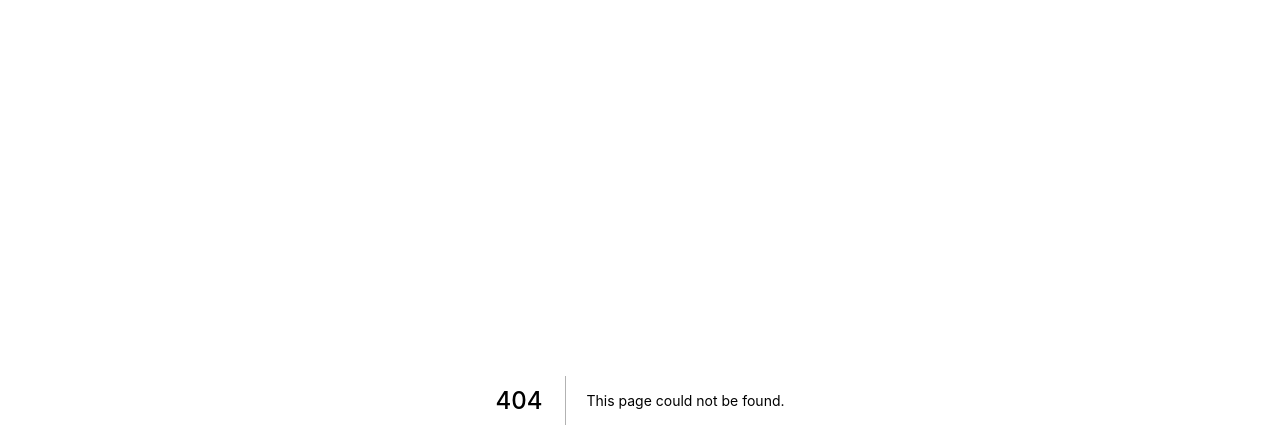
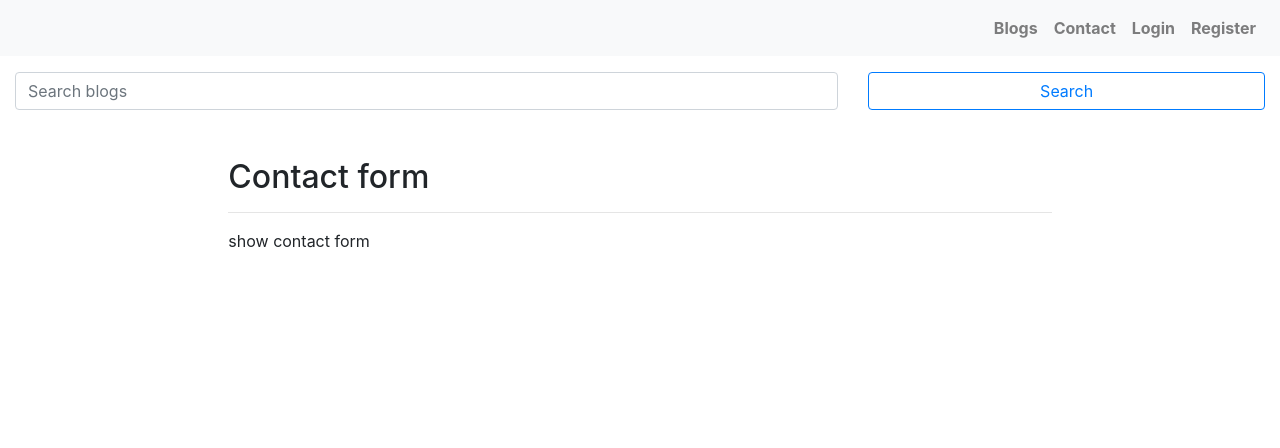
Before and after one commit to Anirban007-jpg/SEO-Blog-Nextjs, a Next.js app in the folder frontend/: page /contact in a window 1280 px wide. Before the commit this address had no page. Shown: the top 448 px of the page. Built offline with nearby package versions, Linux system fonts and the light colour scheme.

Commit message:
Closes #86

```diff
--- /dev/null
+++ b/frontend/actions/form.js
@@ -0,0 +1,25 @@
+import fetch from 'isomorphic-fetch';
+import { API } from '../config';
+
+export const emailContactForm = data => {
+    let emailEndpoint;
+
+    if (data.authorEmail) {
+        emailEndpoint = `${API}/contact-blog-author`;
+    } else {
+        emailEndpoint = `${API}/contact`;
+    }
+
+    return fetch(`${emailEndpoint}`, {
+        method: 'POST',
+        headers: {
+            Accept: 'application/json',
+            'Content-Type': 'application/json'
+        },
+        body: JSON.stringify(data)
+    })
+        .then(response => {
+            return response.json();
+        })
+        .catch(err => console.log(err));
+};
--- a/frontend/components/Header.js
+++ b/frontend/components/Header.js
@@ -68,6 +68,15 @@ const Header = () => {
                     </NavLink>
                  </Link>
               </NavItem>
+              <NavItem>
+                <Link href="/contact">
+                  <NavLink style={{cursor: 'pointer'}}>
+                      <strong>
+                        Contact
+                      </strong>
+                    </NavLink>
+                </Link>
+              </NavItem>
 
           {!isAuth() && (
             <>
--- /dev/null
+++ b/frontend/components/form/ContactForm.js
@@ -0,0 +1,13 @@
+import { useState } from 'react';
+import Link from 'next/link';
+import { emailContactForm } from '../../actions/form';
+
+const ContactForm = () => {
+    return (
+        <React.Fragment>
+            <p>show contact form</p>
+        </React.Fragment>
+    );
+};
+
+export default ContactForm;
--- /dev/null
+++ b/frontend/pages/contact.js
@@ -0,0 +1,21 @@
+import Layout from "../components/Layout";
+import ContactForm from "../components/form/ContactForm";
+
+
+const Contact = () => {
+    return (
+        <Layout>
+            <div className="container-fluid">
+                <div className="row">
+                    <div className="col-md-8 offset-md-2">
+                        <h2>Contact form</h2>
+                        <hr />
+                        <ContactForm />
+                    </div>
+                </div>
+            </div>
+        </Layout>
+    );
+};
+
+export default Contact;
```
